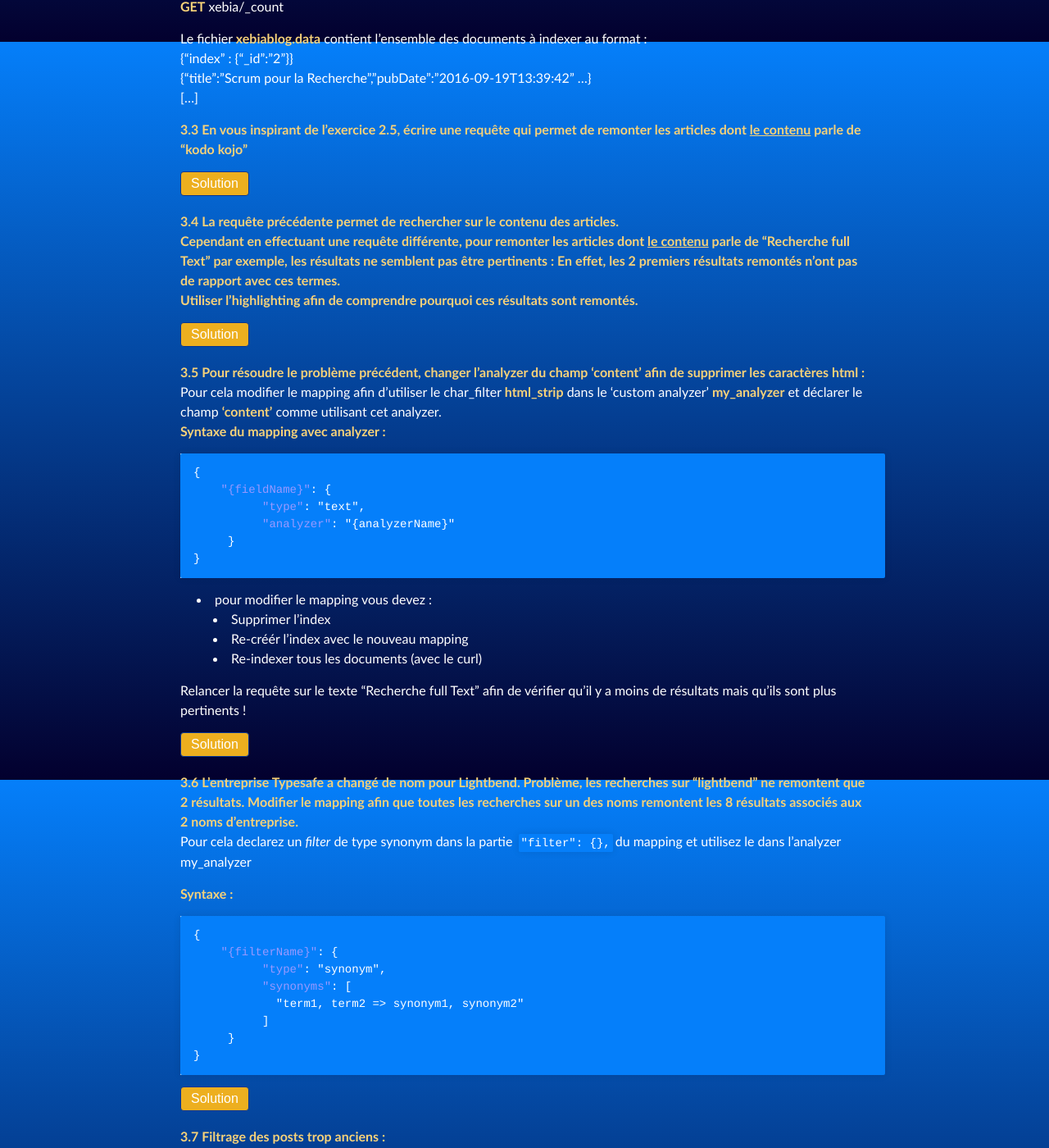
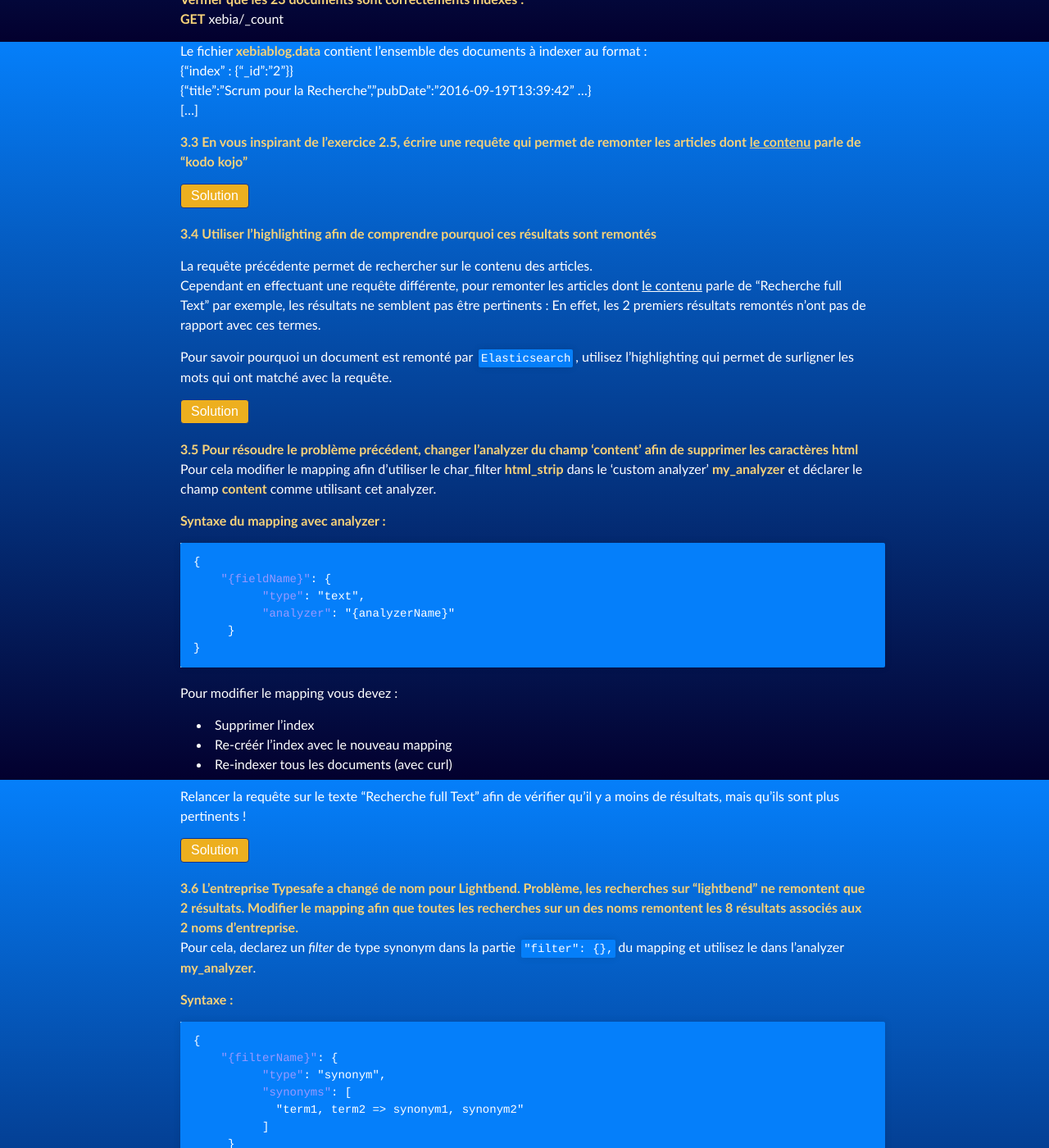
Before and after one commit to oziade/oziade.github.io, a Jekyll site: the page built from index.md, in a window 1280 px wide and 1400 px high, scrolled down 4593 px. Shown: the whole window at 82% size. Built offline with Jekyll 4.4.1, drawn with Linux system fonts in a browser that asks for light colours; nearby versions of some CDN libraries; some of the changed text lies outside the part shown.

Commit message:
Fix formatting

```diff
--- a/_includes/chapter_3.md
+++ b/_includes/chapter_3.md
@@ -15,7 +15,7 @@ article avec les champs suivants :
 ---
 
   __3.1 Création de l'index__
-Créer l'index pour recevoir les documents avec le mapping ci-dessous. Ce mapping est équivalent au mapping par défaut généré par Elasticsearch mais sera plus facilement modifiable par la suite.
+Créer l'index pour recevoir les documents avec le mapping ci-dessous. Ce mapping est équivalent au mapping par défaut généré par `Elasticsearch mais sera plus facilement modifiable par la suite.
 Pour créer l'index 'xebia' avec ce mapping :
 
 __PUT__ xebia
@@ -98,6 +98,7 @@ Pour indexer tous ces documents en une étape vous allez utiliser __curl__ :
 
  * Télécharger le dataset [xebiablog.data](data/xebiablog.data)
  * Exécuter une requête bulk indexing :
+
   `curl -XPUT http://{host:port}/xebia/_bulk --data-binary @xebiablog.data -H 'Content-Type: application/json'`
 
   __Vérifier que les 23 documents sont correctements indexés :__
@@ -122,9 +123,13 @@ __GET__ xebia/_search
 {% endhighlight %}
 </blockquote>
 ---
-  __3.4 La requête précédente permet de rechercher sur le contenu des articles.
-  Cependant en effectuant une requête différente, pour remonter les articles dont <u>le contenu</u> parle de "Recherche full Text" par exemple, les résultats ne semblent pas être pertinents : En effet, les 2 premiers résultats remontés n'ont pas de rapport avec ces termes.
-Utiliser l'highlighting afin de comprendre pourquoi ces résultats sont remontés.__
+
+  __3.4 Utiliser l'highlighting afin de comprendre pourquoi ces résultats sont remontés__
+
+La requête précédente permet de rechercher sur le contenu des articles.
+Cependant en effectuant une requête différente, pour remonter les articles dont <u>le contenu</u> parle de "Recherche full Text" par exemple, les résultats ne semblent pas être pertinents : En effet, les 2 premiers résultats remontés n'ont pas de rapport avec ces termes.
+
+Pour savoir pourquoi un document est remonté par `Elasticsearch`, utilisez l'highlighting qui permet de surligner les mots qui ont matché avec la requête.
 <blockquote class = 'solution' markdown="1">
 GET xebia/_search
 {% highlight json %}
@@ -143,8 +148,10 @@ GET xebia/_search
 Conclusion : Les caractères html font matcher les termes "full" et "text" à tort.
 </blockquote>
 ---
-  __3.5 Pour résoudre le problème précédent, changer l'analyzer du champ 'content' afin de supprimer les caractères html :__
-Pour cela modifier le mapping afin d'utiliser le char_filter __html_strip__ dans le 'custom analyzer' __my_analyzer__ et déclarer le champ __'content'__ comme utilisant cet analyzer.
+
+  __3.5 Pour résoudre le problème précédent, changer l'analyzer du champ 'content' afin de supprimer les caractères html__
+Pour cela modifier le mapping afin d'utiliser le char_filter __html_strip__ dans le 'custom analyzer' __my_analyzer__ et déclarer le champ __content__ comme utilisant cet analyzer.
+
 __Syntaxe du mapping avec analyzer :__
 {% highlight json %}
 {
@@ -157,13 +164,13 @@ __Syntaxe du mapping avec analyzer :__
 
 ---
 
-  * pour modifier le mapping vous devez :
-    * Supprimer l'index
-    * Re-créér l'index avec le nouveau mapping
-    * Re-indexer tous les documents (avec le curl)
+ Pour modifier le mapping vous devez :
+ * Supprimer l'index
+ * Re-créér l'index avec le nouveau mapping
+ * Re-indexer tous les documents (avec curl)
 
 
-Relancer la requête sur le texte "Recherche full Text" afin de vérifier qu'il y a moins de résultats mais qu'ils sont plus pertinents !
+Relancer la requête sur le texte "Recherche full Text" afin de vérifier qu'il y a moins de résultats, mais qu'ils sont plus pertinents !
 
 <blockquote class = 'solution' markdown="1">
 __DELETE__ xebia
@@ -249,7 +256,7 @@ __curl -XPUT "http://{host:port}/xebia/_bulk" --data-binary @xebiablog.data -H '
 ---
 
   __3.6 L'entreprise Typesafe a changé de nom pour Lightbend. Problème, les recherches sur "lightbend" ne remontent que 2 résultats. Modifier le mapping afin que toutes les recherches sur un des noms remontent les 8 résultats associés aux 2 noms d'entreprise.__
-  Pour cela declarez un _filter_ de type synonym dans la partie `"filter": {},`du mapping et utilisez le dans l'analyzer my_analyzer
+  Pour cela, declarez un _filter_ de type synonym dans la partie `"filter": {},`du mapping et utilisez le dans l'analyzer **my_analyzer**.
 
 __Syntaxe :__
 {% highlight json %}
@@ -356,11 +363,12 @@ __curl -XPUT "http://{host:port}/xebia/_bulk" --data-binary @xebiablog.data -H '
 </blockquote>
 ---
 
-  __3.7 Filtrage des posts trop anciens :__
+  __3.7 Filtrage des posts trop anciens__
   Les recherches peuvent remonter des résultats de 2011. En recherchant "sponsor", on remonte un blog post intitulé __"Xebia sponsor platinium de Devoxx France !"__ trop ancien.
   Utilisez la recherche full text conjointement avec un filtre pour ne pas remonter les documents plus anciens de 6 ans.
   La recherche sur "sponsor" doit remonter uniquement un blog post __"Xebia sponsor Gold de Scala.io 2013"__.
-Pour cela utilisez une **bool** query  et un **range** filter
+Pour cela utilisez une **bool** query  et un **range** filter.
+
 __Syntaxe :__
 {% highlight json %}
 {
@@ -417,7 +425,7 @@ GET xebia/_search
 </blockquote>
 ---
 
-  __3.8 Requête sur plusieurs champs :__
+  __3.8 Requête sur plusieurs champs__
   En gardant la requête précédente mais sur le texte "javascript", les résultats ne sont pas assez ciblés sur le sujet. En effet, on remonte un blog très général de la revue de presse au lieu d'articles dédiés au javascript.
   Afin de rendre le résultat plus pertinent modifier la requête précédente pour remplacer la requête de type **match** par une requête de type **multi_match**
   afin de pouvoir exécuter la même requête conjointement sur le champ "content" et le champ "title". Cette requête **multi_match** doit être de type **most_fields** pour combiner le score des champs qui match.
@@ -456,10 +464,10 @@ GET xebia/_search
 
 </blockquote>
 ---
-__3.9 Suggestion :__
-  Nous souhaitons être capable de faire de la suggestion sur le titre des posts dès la première lettre saisie. Pour cela, vous allez utiliser l'api __Completion suggester :__
+__3.9 Suggestion__
+  Nous souhaitons être capable de faire de la suggestion sur le titre des posts dès la première lettre saisie. Pour cela, vous allez utiliser l'API __Completion suggester :__
 
-  -  Ajoutez un champ "suggest" au mapping, de type __completion__ . Ce champ va contenir le texte pour la suggestion mais sera indexé dans une structure optimisée pour faire de la recherche rapide sur du texte.
+  - Ajoutez un champ "suggest" au mapping, de type __completion__ . Ce champ va contenir le texte pour la suggestion mais sera indexé dans une structure optimisée pour faire de la recherche rapide sur du texte.
   - Utilisez le fichier [xebiablogWithSuggest.data](data/xebiablogWithSuggest.data) pour l'indexation. Ce fichier contient les mêmes documents mais avec le champ suggest au format suivant :
 {% highlight json %}
   {
@@ -471,7 +479,7 @@ __3.9 Suggestion :__
 ---
   - Effectuer une requête de type suggest
 __Syntaxe :__
-GET xebia/_search
+__GET__ xebia/_search
 {% highlight json %}
 {
     "suggest": {
@@ -597,7 +605,7 @@ GET xebia/_search
 {% endhighlight %}
 </blockquote>
 ---
-__3.10 Suggestion fuzzy:__
+__3.10 Suggestion fuzzy__
   La requête précédente fonctionne bien pour Bernard Pivot.
   Mais elle ne remonte pas de résultat si la personne qui effectue la recherche se trompe dans la saisie du texte.
    Modifiez la requête de suggestion afin de pouvoir remonter les suggestions liées à Docker si l'on saisie "Doker".
@@ -619,12 +627,12 @@ GET xebia/_search
 {% endhighlight %}
 </blockquote>
 ---
-__3.11 Agrégation par categories:<a name="3.11"></a>__
+__3.11 Agrégation par categories<a name="3.11"></a>__
   Nous souhaitons maintenant ramener toutes les catégories possibles pour un blog.
   Pour cela utilisez une aggrégations de type __terms__.
 
   __Syntaxe :__
-  GET xebia/_search
+  __GET__ xebia/_search
   {% highlight json %}
   { "size": 0,
     "aggs": {
@@ -640,6 +648,7 @@ __3.11 Agrégation par categories:<a name="3.11"></a>__
 ---
 
 __Attention__ : On doit remonter le texte contenu dans le champ __category__ sans analyse. Depuis Elasticsearch 5, les champs textes sont indexés par défaut avec analyse (**text**) et sans analyse (**keyword**). Pour effectuer une requête sur le champ sans analyse, elle doit porter sur le champ `<nom_du_champ>.keyword`.
+
 L'attribut __size__ est à 0 car on ne tient pas ici à remonter les documents mais  uniquement le résultat de l'aggrégation
 
 <blockquote class = 'solution' markdown="1">
@@ -658,11 +667,11 @@ GET xebia/_search
 {% endhighlight %}
 </blockquote>
 ---
-__3.12 Agrégation auteurs par catégories:<a name="3.12"></a>__
+__3.12 Agrégation auteurs par catégories<a name="3.12"></a>__
 Nous voulons maintenant remonter les différents auteurs par catégories. Modifier la requête précédente pour ajouter une sous agrégation à l'agrégation par catégories:
 
-  __Syntaxe pour ajouter une sous-agrégation:__
-  GET xebia/_search
+  __Syntaxe pour ajouter une sous-agrégation :__
+  __GET__ xebia/_search
   {% highlight json %}
 {
   "size": 0,
```
